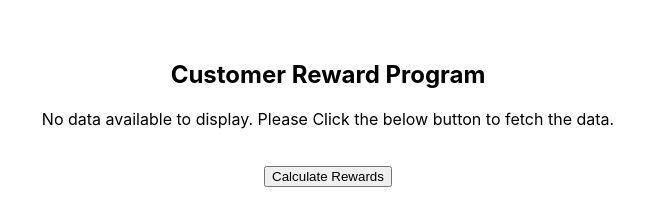
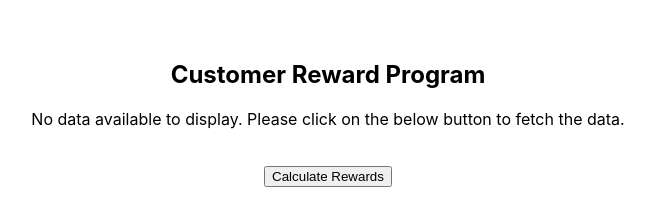
Before and after one commit to shubhamwani96/Shubham_Wani_UIAssignment, a React (Create React App) app: page / in a window 1280 px wide. Shown: the top 199 px of the page, without its empty margins (312-967 px from the left). Built offline with nearby package versions, Linux system fonts and the light colour scheme.

Commit message:
test cases

```diff
--- a/src/components/table/Table.js
+++ b/src/components/table/Table.js
@@ -41,7 +41,7 @@ export const Table = (prop) => {
       ) : (
         <p>
           {
-            "No data available to display. Please Click the below button to fetch the data."
+            "No data available to display. Please click on the below button to fetch the data."
           }
         </p>
       )}
```
Also changed, not shown: 1 other file (tests, documents, lock files or other folders).
